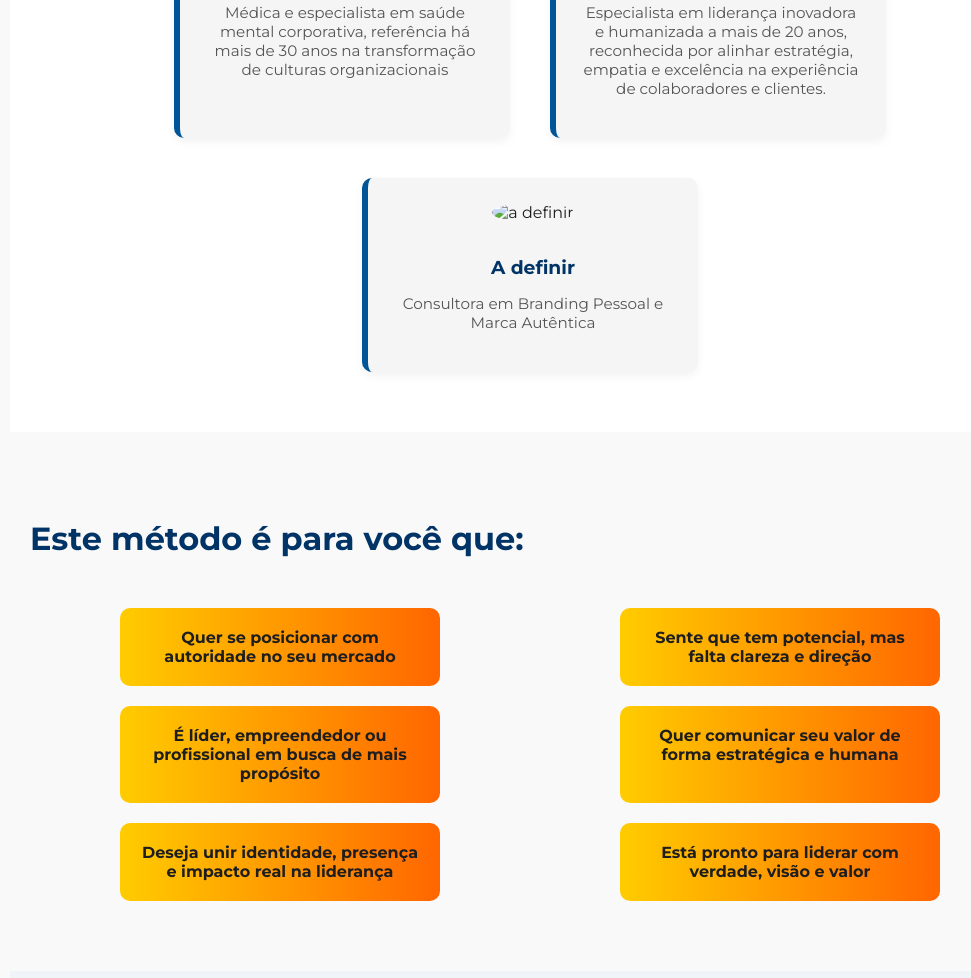
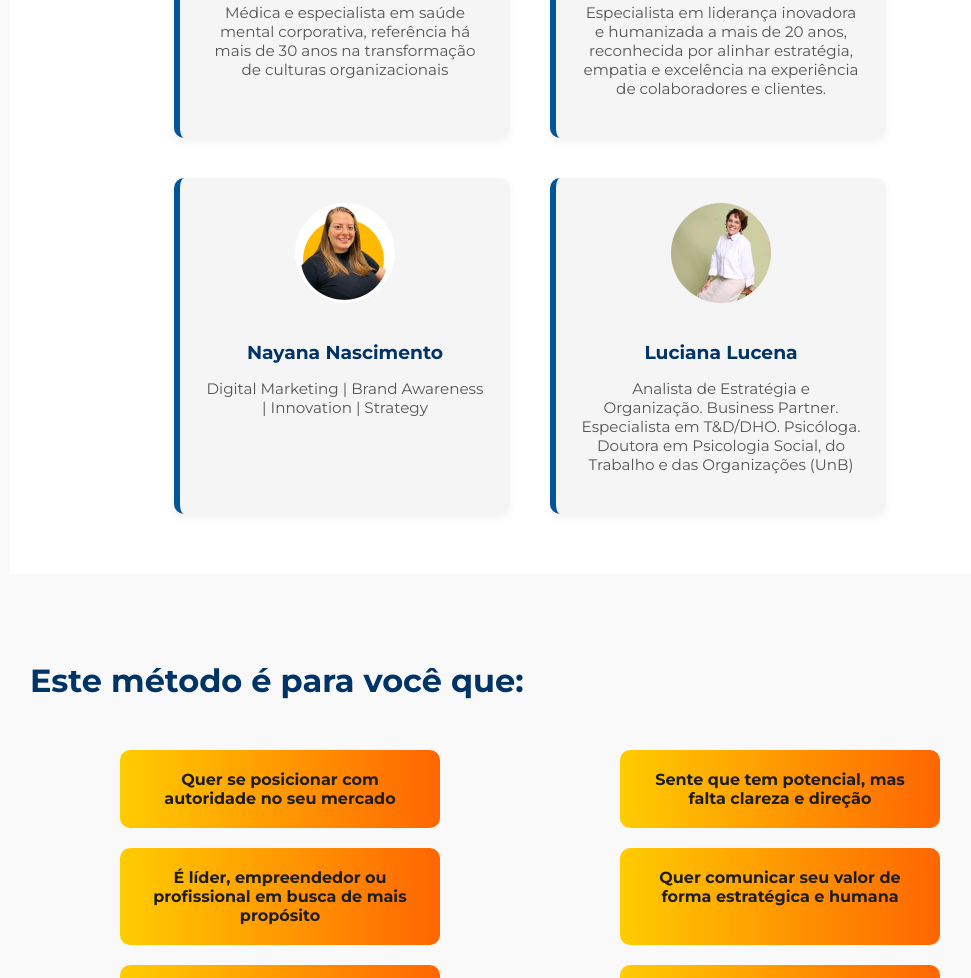
Before and after one commit to jajalima/essencia, a plain HTML site: page index.html in a window 1280 px wide. Shown: the part 5218-6196 px from the top of the page, without its empty margins (110-1081 px from the left). Drawn offline with Linux system fonts and the light colour scheme.

Commit message:
Add files via upload

```diff
--- a/index.html
+++ b/index.html
@@ -314,11 +314,19 @@
 
     <!-- Convidado 3 -->
     <div style="max-width: 280px; background: #f5f5f5; border-left: 6px solid #005599; border-radius: 10px; padding: 25px; text-align: center; box-shadow: 0 4px 10px rgba(0,0,0,0.05);">
-      <img src="convidado3.jpg" alt="a definir" style="width: 100px; height: 100px; object-fit: cover; border-radius: 50%; margin-bottom: 15px;" />
-      <h3 style="color: #003366; margin-bottom: 5px;">A definir</h3>
-      <p style="font-size: 0.95em; color: #555;">Consultora em Branding Pessoal e Marca Autêntica</p>
+      <img src="convidado3.jpg" alt="Nayana Nascimento" style="width: 100px; height: 100px; object-fit: cover; border-radius: 50%; margin-bottom: 15px;" />
+      <h3 style="color: #003366; margin-bottom: 5px;">Nayana Nascimento</h3>
+      <p style="font-size: 0.95em; color: #555;">Digital Marketing | Brand Awareness | Innovation | Strategy</p>
     </div>
-  </div>
+
+ <!-- Convidado 4 -->
+    <div style="max-width: 280px; background: #f5f5f5; border-left: 6px solid #005599; border-radius: 10px; padding: 25px; text-align: center; box-shadow: 0 4px 10px rgba(0,0,0,0.05);">
+      <img src="convidado4.jpg" alt="Luciana Lucena" style="width: 100px; height: 100px; object-fit: cover; border-radius: 50%; margin-bottom: 15px;" />
+      <h3 style="color: #003366; margin-bottom: 5px;">Luciana Lucena</h3>
+      <p style="font-size: 0.95em; color: #555;">Analista de Estratégia e Organização. Business Partner. Especialista em T&D/DHO. Psicóloga. Doutora em Psicologia Social, do Trabalho e das Organizações (UnB)</p>
+    </div>
+
+
 </section>
 
 
```
Also changed, not shown: Convidado3.jpg (added), Convidado4.jpg (added).
